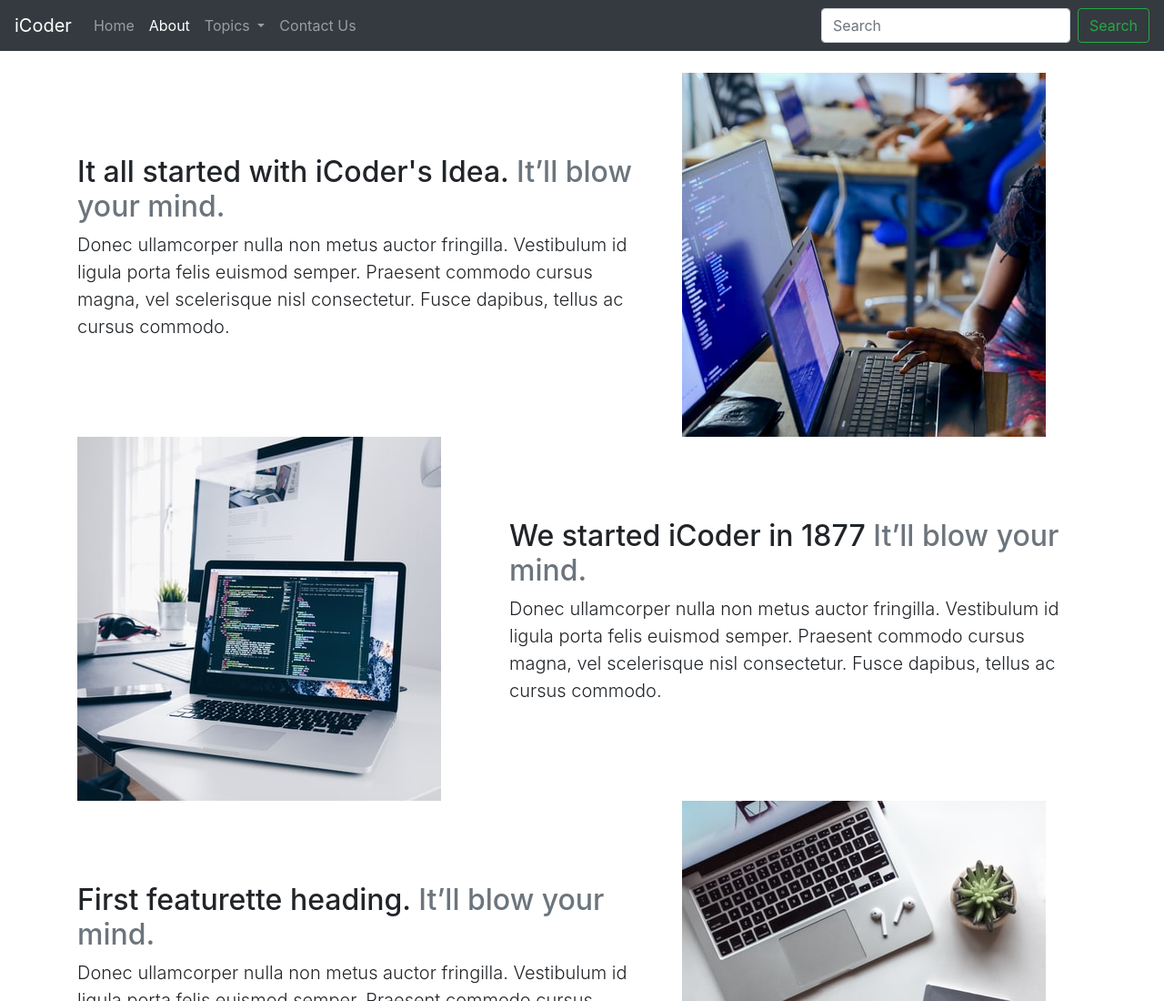
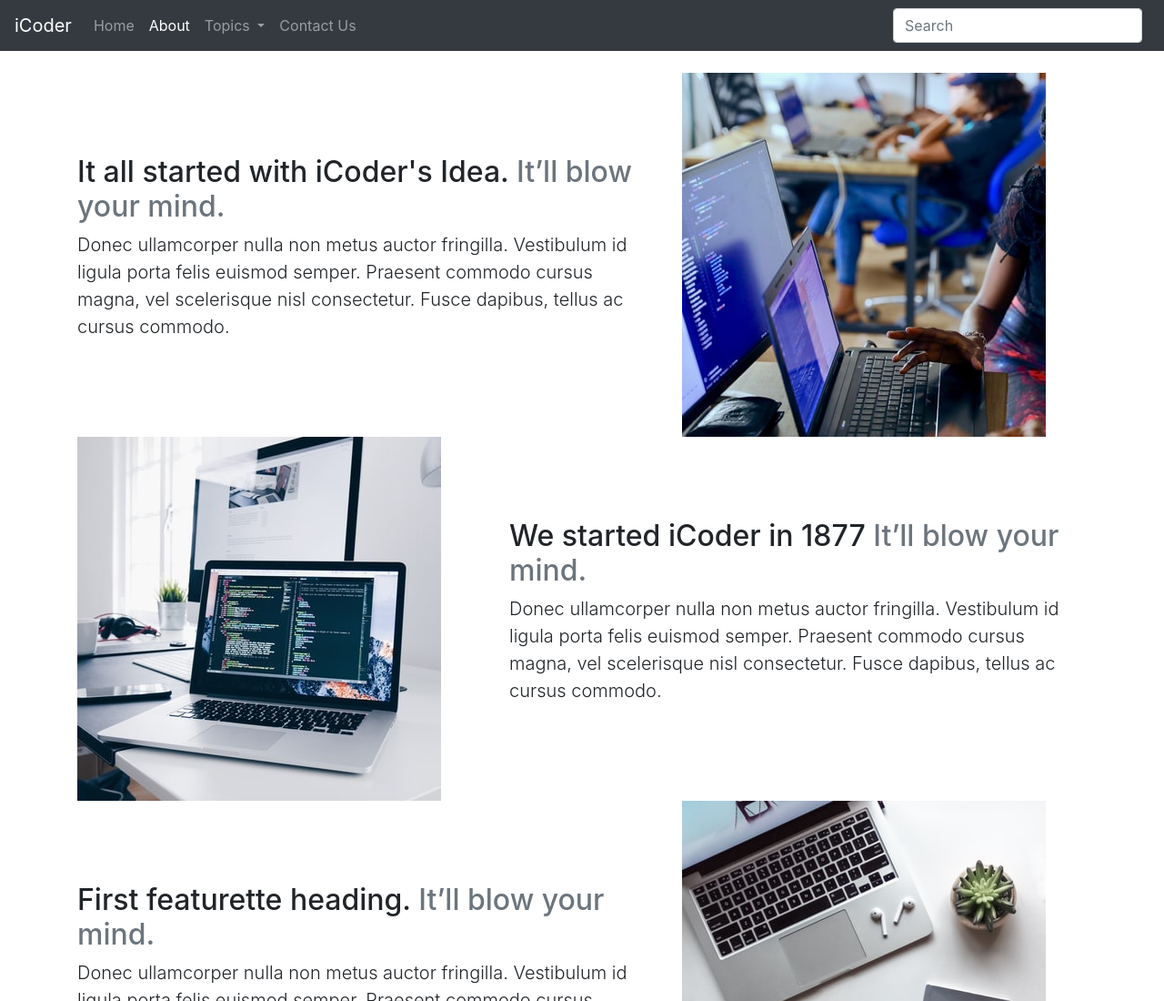
Before and after one commit to HarshAgarwal1102/iCoderBootstrap, a plain HTML site: page about.html in a window 1280 px wide. Shown: the top 1100 px of the page at 91% size. Drawn offline with nearby package versions, Linux system fonts and the light colour scheme.

Commit message:
Update about.html

```diff
--- a/about.html
+++ b/about.html
@@ -51,7 +51,6 @@
             </ul>
             <form class="form-inline my-2 my-lg-0">
                 <input class="form-control mr-sm-2" type="search" placeholder="Search" aria-label="Search">
-                <button class="btn btn-outline-success my-2 my-sm-0" type="submit">Search</button>
             </form>
         </div>
     </nav>
```
